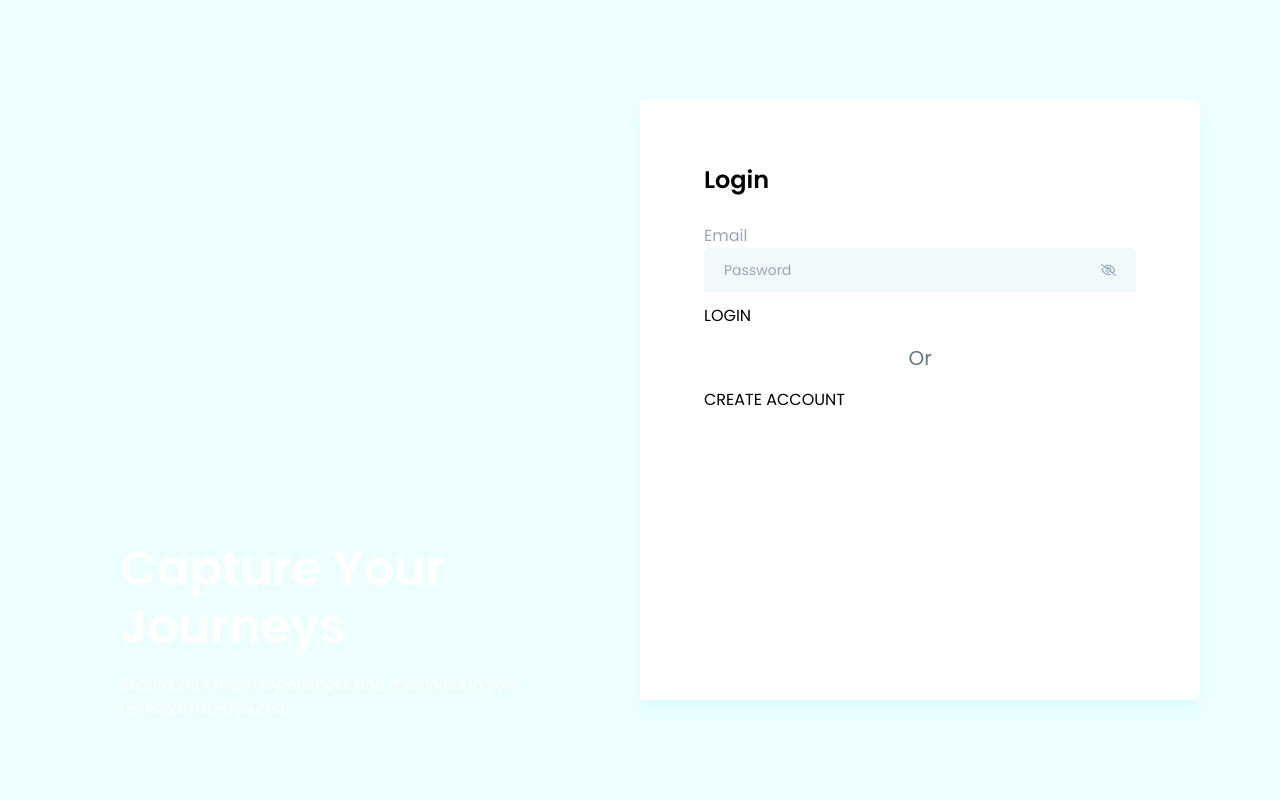
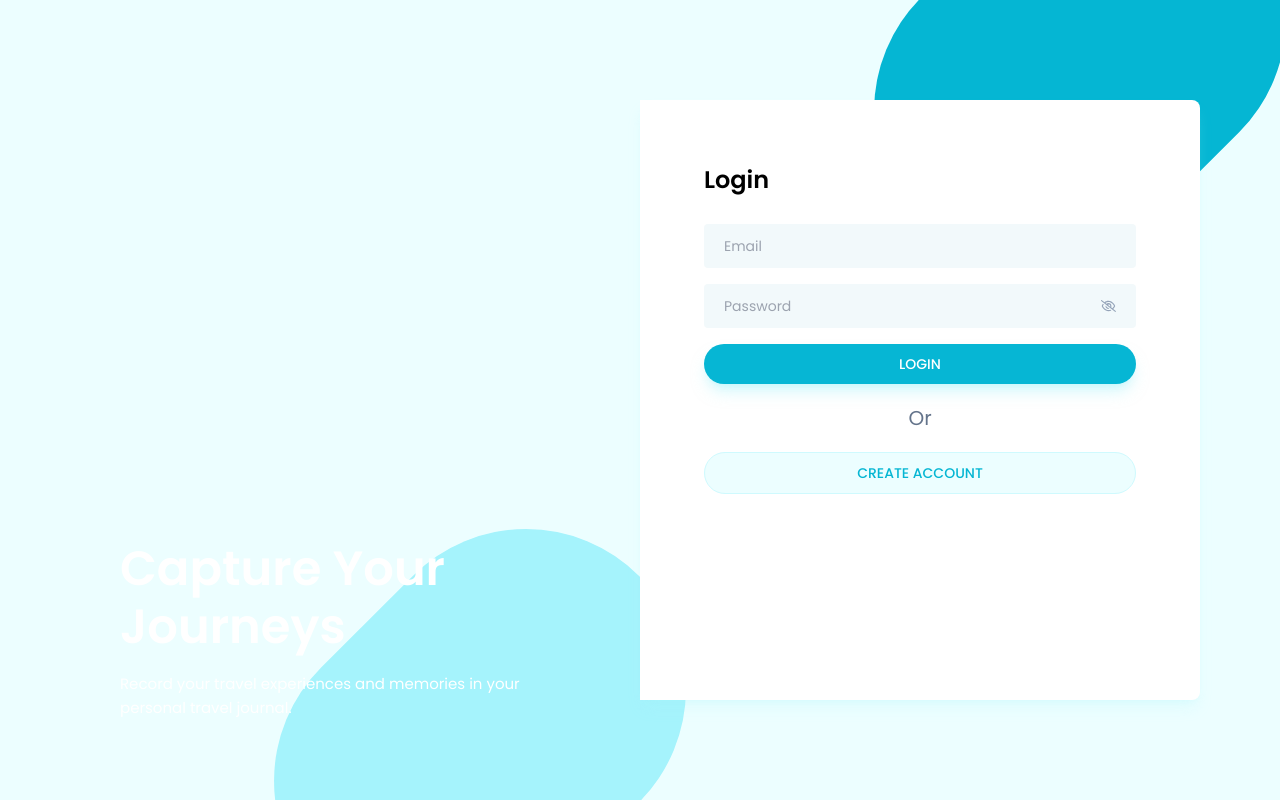
Before and after one commit to anuragf5/React, a React (Vite) app in the folder TravelStory/frontend/: page / in a window 1280 px wide. Built offline with nearby package versions, Linux system fonts and the light colour scheme.

Commit message:
Add additional styling in login page

```diff
--- a/TravelStory/frontend/src/index.css
+++ b/TravelStory/frontend/src/index.css
@@ -9,8 +9,26 @@
         font-family: "Poppins", "sans-serif";
     }
 
-    body{
+    body {
         background-color: #fdfeff;
         overflow-x: hidden;
     }
 }
+
+@layer components {
+    .input-box {
+        @apply w-full text-sm bg-cyan-600/5 rounded px-5 py-3 mb-4 outline-none;
+    }
+
+    .btn-primary {
+        @apply w-full text-sm font-medium text-white bg-cyan-500 shadow-lg shadow-cyan-200/50 p-[10px] rounded-full my-1 hover:bg-cyan-100 hover:text-primary;
+    }
+
+    .btn-light{
+        @apply bg-cyan-50 text-primary shadow-cyan-100/0 border border-cyan-100 hover:bg-primary hover:text-white;
+    }
+
+    .login-ui-box{
+        @apply w-80 h-[450px] rounded-full bg-primary absolute rotate-45
+    }
+}
```
